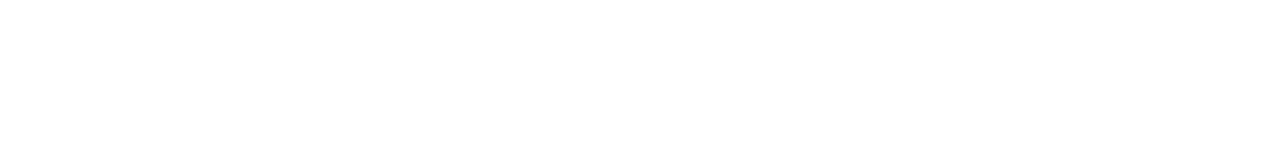
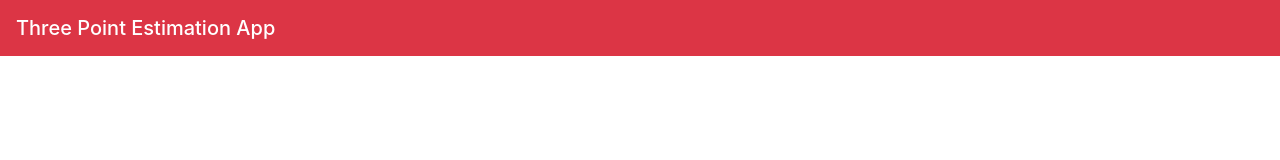
Before and after one commit to janithl/three-point-est, a React app: page / in a window 1280 px wide. Built offline with nearby package versions, Linux system fonts and the light colour scheme.

Commit message:
added navbar

```diff
--- /dev/null
+++ b/src/common/Navbar.js
@@ -0,0 +1,9 @@
+import React from "react";
+
+const Navbar = ({ title }) => (
+  <nav className="navbar navbar-dark bg-danger">
+    <span className="navbar-brand mb-0 h1">{title}</span>
+  </nav>
+);
+
+export default Navbar;
--- a/src/index.js
+++ b/src/index.js
@@ -1,4 +1,11 @@
-import React from 'react';
-import ReactDOM from 'react-dom';
+import React from "react";
+import ReactDOM from "react-dom";
 
-ReactDOM.render(<div></div>, document.getElementById('root'));
+import Navbar from "./common/Navbar";
+
+ReactDOM.render(
+  <React.Fragment>
+    <Navbar title="Three Point Estimation App" />
+  </React.Fragment>,
+  document.getElementById("root")
+);
```
Also changed, not shown: public/index.html (+5 -1 lines).
